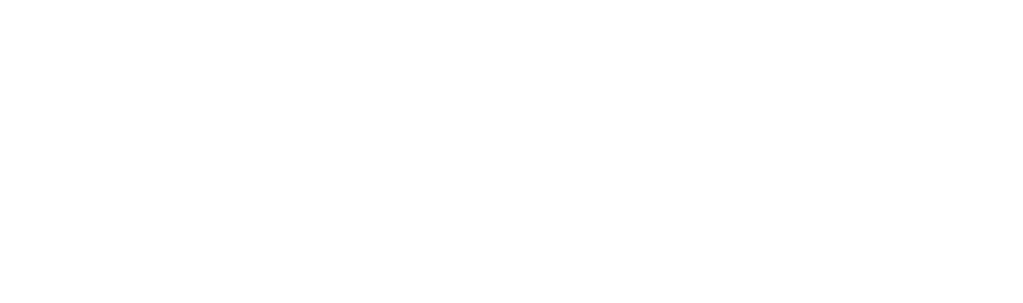
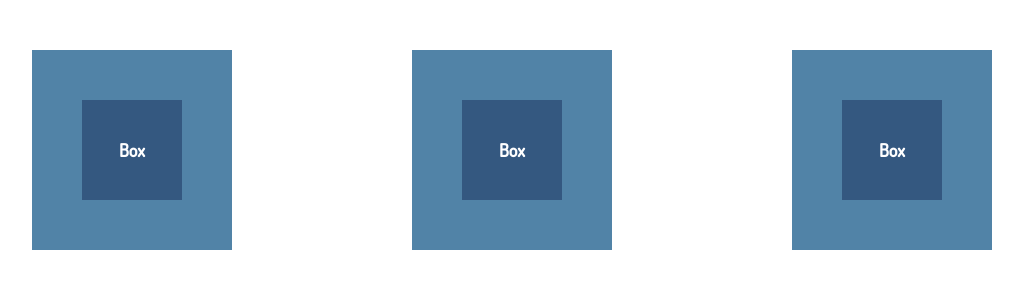
Before and after one commit to Marif-477/01.12.23-video, a plain HTML site: page index.html in a window 1280 px wide. Shown: the whole page, without its empty margins (128-1151 px from the left). Drawn offline with nearby package versions, Linux system fonts and the light colour scheme.

Commit message:
FirstSection

```diff
--- /dev/null
+++ b/_first.sass
@@ -0,0 +1,17 @@
+#first
+    padding: 50px 0
+    .box
+        height: 200px
+        width: 200px
+        background-color: #5183a7
+        .minibox
+            font-size: 18px
+            font-weight: 700
+            color: #ffffff
+            height: 100px
+            width: 100px
+            background-color: #345880
+            transition: 1s
+            &:hover
+                height: 150px
+                width: 150px
--- a/index.html
+++ b/index.html
@@ -21,7 +21,27 @@
     </header>
 
     <main>
-
+        <section id="first">
+            <div class="container">
+                <div class="row d-flex justify-content-around">
+                    <div class="box d-flex justify-content-center align-items-center">
+                        <div class="minibox d-flex justify-content-center align-items-center">
+                            Box
+                        </div>
+                    </div>
+                    <div class="box d-flex justify-content-center align-items-center">
+                        <div class="minibox d-flex justify-content-center align-items-center">
+                            Box
+                        </div>
+                    </div>
+                    <div class="box d-flex justify-content-center align-items-center">
+                        <div class="minibox d-flex justify-content-center align-items-center">
+                            Box
+                        </div>
+                    </div>
+                </div>
+            </div>
+        </section>
     </main>
 
     <footer>
--- a/style.sass
+++ b/style.sass
@@ -1 +1,2 @@
 @import main
+@import first
```
Also changed, not shown: style.css, 1 other file.
